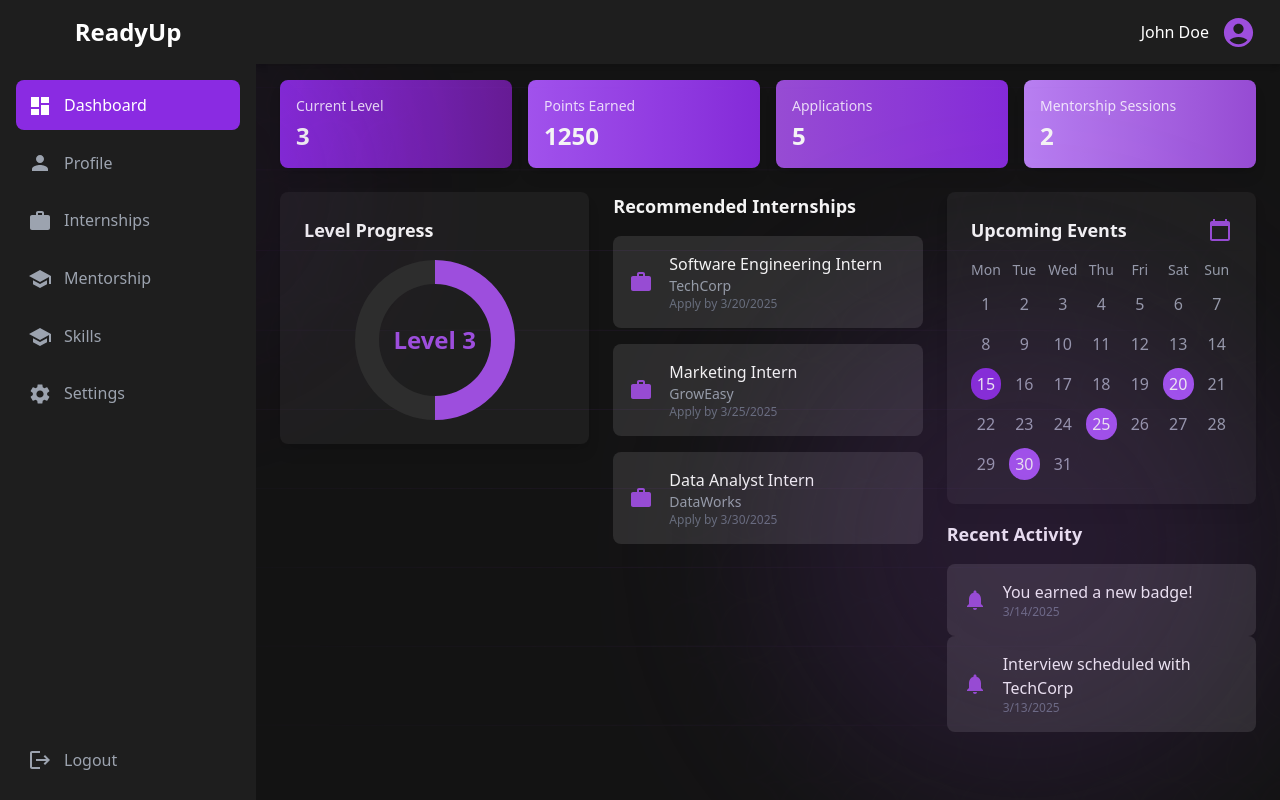
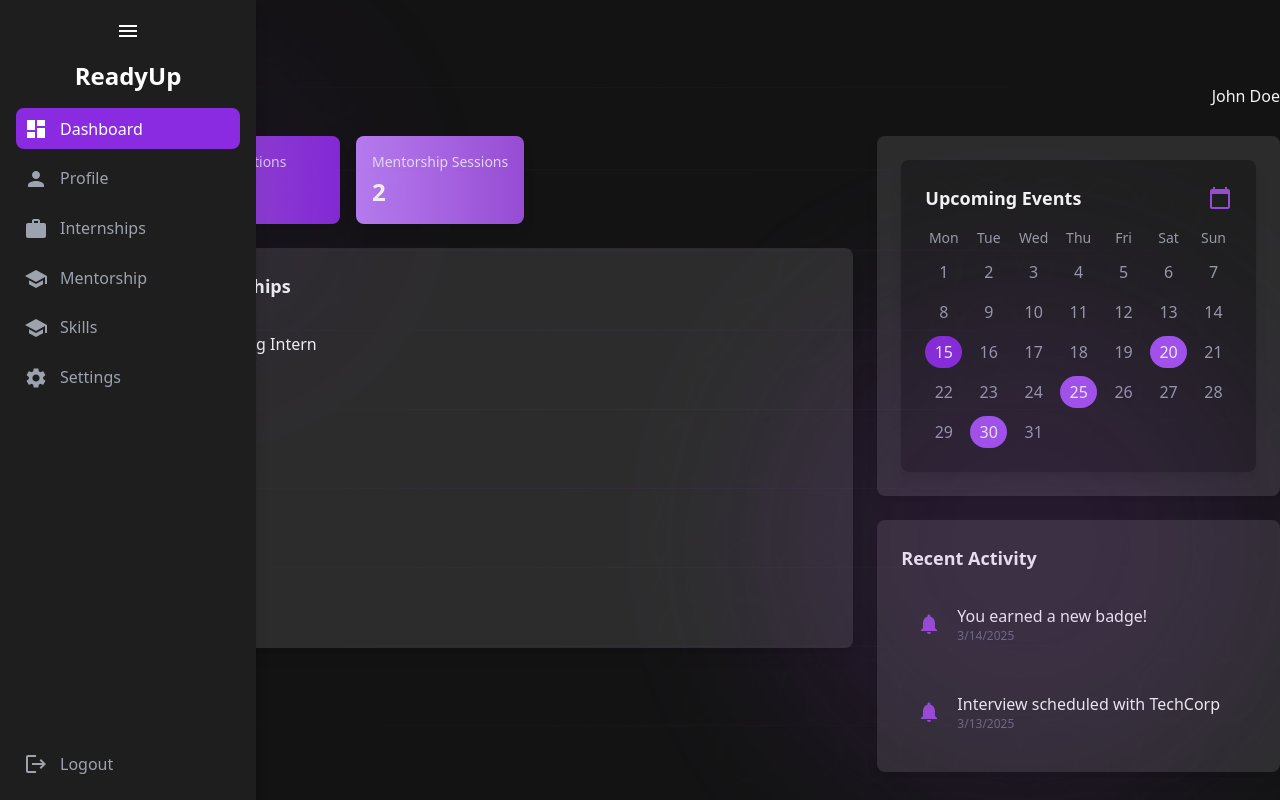
Before and after one commit to 4-DA/ready_to_connect_frontend, a React (Vite) app: page /dashboard in a window 1280 px wide. Built offline with nearby package versions, Linux system fonts and the light colour scheme.

Commit message:
edits to sidebar

```diff
--- a/src/components/dashboard/Header.jsx
+++ b/src/components/dashboard/Header.jsx
@@ -1,20 +1,25 @@
-import React from 'react';
-import { motion } from 'framer-motion';
-import AccountCircleIcon from '@mui/icons-material/AccountCircle';
+import React from "react";
+import MenuIcon from "@mui/icons-material/Menu";
 
-const Header = () => {
+const Header = ({ toggleSidebar, isSidebarOpen }) => {
   return (
-    <motion.div
-      initial={{ opacity: 0 }}
-      animate={{ opacity: 1 }}
-      transition={{ delay: 0.2, duration: 0.5 }}
-      className="fixed top-0 left-64 right-0 h-16 bg-dark-light flex items-center justify-end px-6 shadow-md z-10"
-    >
-      <div className="flex items-center space-x-3">
-        <span className="text-white font-medium">John Doe</span>
-        <AccountCircleIcon className="text-primary-light" fontSize="large" />
+    <div className="flex justify-between items-center mb-6">
+      <div className="flex items-center">
+        {!isSidebarOpen && (
+          <button
+            onClick={toggleSidebar}
+            className="text-white hover:text-gray-300 mr-4"
+          >
+            <MenuIcon />
+          </button>
+        )}
+        <h1 className="text-2xl font-semibold text-white">Dashboard</h1>
       </div>
-    </motion.div>
+      <div className="text-white">
+        <span>John Doe</span>
+        {/* Add profile icon or other header content */}
+      </div>
+    </div>
   );
 };
 
--- a/src/components/dashboard/Sidebar.jsx
+++ b/src/components/dashboard/Sidebar.jsx
@@ -1,4 +1,4 @@
-import React from "react";
+import React, { useState, useEffect } from "react";
 import { Link, useLocation } from "react-router-dom";
 import { motion } from "framer-motion";
 import DashboardIcon from "@mui/icons-material/Dashboard";
@@ -7,9 +7,16 @@ import WorkIcon from "@mui/icons-material/Work";
 import SchoolIcon from "@mui/icons-material/School";
 import SettingsIcon from "@mui/icons-material/Settings";
 import LogoutIcon from "@mui/icons-material/Logout";
+import MenuIcon from "@mui/icons-material/Menu";
+import ChevronRightIcon from "@mui/icons-material/ChevronRight"; // For expand icon
 
-const Sidebar = () => {
+const Sidebar = ({ isOpen, toggleSidebar }) => {
   const location = useLocation();
+  const [isSidebarOpen, setIsSidebarOpen] = useState(isOpen);
+
+  useEffect(() => {
+    setIsSidebarOpen(isOpen);
+  }, [isOpen]);
 
   const menuItems = [
     { path: "/dashboard", label: "Dashboard", icon: <DashboardIcon /> },
@@ -22,28 +29,38 @@ const Sidebar = () => {
 
   return (
     <motion.div
-      initial={{ x: -250 }}
-      animate={{ x: 0 }}
-      transition={{ duration: 0.5 }}
-      className="fixed top-0 left-0 h-screen w-64 bg-dark-light p-4 flex flex-col justify-between z-20"
+      initial={{ x: isSidebarOpen ? 0 : -250 }}
+      animate={{ x: isSidebarOpen ? 0 : -250 }}
+      transition={{ duration: 0.3 }}
+      className={`fixed top-0 left-0 h-screen bg-dark-light p-4 flex flex-col justify-between z-20 ${
+        isSidebarOpen ? "w-64" : "w-16"
+      } shadow-lg`}
     >
       <div>
-        <div className="text-center mb-8">
-          <h2 className="text-2xl font-bold text-white">ReadyUp</h2>
+        <div className="text-center mb-4">
+          <button
+            onClick={toggleSidebar}
+            className="text-white hover:text-primary transition-colors duration-200 mb-4"
+          >
+            {isSidebarOpen ? <MenuIcon /> : <ChevronRightIcon />}
+          </button>
+          {isSidebarOpen && (
+            <h2 className="text-2xl font-bold text-white">ReadyUp</h2>
+          )}
         </div>
         <nav>
           {menuItems.map((item) => (
             <Link
               key={item.path}
               to={item.path}
-              className={`flex items-center p-3 mb-2 rounded-lg transition-colors duration-200 ${
+              className={`flex items-center p-2 mb-2 rounded-lg transition-colors duration-200 ${
                 location.pathname === item.path
                   ? "bg-primary text-white"
                   : "text-gray-400 hover:bg-dark-lighter"
-              }`}
+              } ${!isSidebarOpen ? "justify-center" : ""}`}
             >
               <span className="mr-3">{item.icon}</span>
-              {item.label}
+              {isSidebarOpen && <span>{item.label}</span>}
             </Link>
           ))}
         </nav>
@@ -51,10 +68,12 @@ const Sidebar = () => {
       <div>
         <Link
           to="/login"
-          className="flex items-center p-3 rounded-lg text-gray-400 hover:bg-dark-lighter transition-colors duration-200"
+          className={`flex items-center p-2 rounded-lg text-gray-400 hover:bg-dark-lighter transition-colors duration-200 ${
+            !isSidebarOpen ? "justify-center" : ""
+          }`}
         >
           <LogoutIcon className="mr-3" />
-          Logout
+          {isSidebarOpen && <span>Logout</span>}
         </Link>
       </div>
     </motion.div>
--- a/src/pages/Dashboard.jsx
+++ b/src/pages/Dashboard.jsx
@@ -16,6 +16,7 @@ const Dashboard = () => {
   const [notifications, setNotifications] = useState([]);
   const [loading, setLoading] = useState(true);
   const [error, setError] = useState(null);
+  const [isSidebarOpen, setIsSidebarOpen] = useState(true);
 
   useEffect(() => {
     const fetchData = async () => {
@@ -24,7 +25,7 @@ const Dashboard = () => {
       try {
         const studentId = user.id;
 
-        // Mock data for testing (replace with actual API calls)
+        // Mock data for testing
         const mockStudent = {
           skillLevel: 3,
           totalPoints: 1250,
@@ -88,13 +89,8 @@ const Dashboard = () => {
     );
   }
 
-  // Calculate stats dynamically with fallback values
+  // Calculate stats
   const stats = [
-    {
-      title: "Current Level",
-      value: student.skillLevel || 0,
-      gradient: "bg-gradient-to-r from-primary to-primary-dark",
-    },
     {
       title: "Points Earned",
       value: student.totalPoints || 0,
@@ -118,7 +114,7 @@ const Dashboard = () => {
     ? ((student.totalPoints % pointsPerLevel) / pointsPerLevel) * 100
     : 0;
 
-  // Prepare recent activities from notifications
+  // Prepare recent activities
   const activities = notifications
     .filter((notification) =>
       ["achievement", "application"].includes(notification.type)
@@ -134,62 +130,86 @@ const Dashboard = () => {
     .filter((internship) => internship.applicationDeadline)
     .map((internship) => new Date(internship.applicationDeadline).getDate());
 
+  const toggleSidebar = () => {
+    setIsSidebarOpen(!isSidebarOpen);
+  };
+
   return (
-    <div className="relative min-h-screen bg-dark">
-      <AnimatedBackground />
-      <Sidebar />
-      <Header />
-      <div className="ml-64 pt-20 px-6 pb-6">
-        <div className="flex space-x-4 mb-6">
+    <div className="relative min-h-screen bg-dark flex flex-row w-screen overflow-x-hidden">
+      <Sidebar isOpen={isSidebarOpen} toggleSidebar={toggleSidebar} />
+      <div
+        className={`flex-1 pl-6 pr-0 pt-20 pb-6 transition-all duration-300 ease-in-out ${
+          isSidebarOpen ? "ml-0" : "ml-16"
+        }`}
+      >
+        <Header toggleSidebar={toggleSidebar} isSidebarOpen={isSidebarOpen} />
+        <div className="grid grid-cols-1 md:grid-cols-3 gap-6 w-full">
+          <div className="md:col-span-2">
+            <div className="flex flex-wrap gap-4 mb-6">
               {stats.map((stat, index) => (
+                <div
+                  key={index}
+                  className="transform hover:scale-105 transition-transform duration-200"
+                >
                   <StatsCard
-              key={index}
                     title={stat.title}
                     value={stat.value}
                     gradient={stat.gradient}
                   />
+                </div>
               ))}
             </div>
-        <div className="grid grid-cols-1 md:grid-cols-3 gap-6">
-          <div className="md:col-span-1">
-            <ProgressChart
-              progress={progressToNextLevel}
-              currentLevel={student.skillLevel || 0}
-            />
-          </div>
-          <div className="md:col-span-1 space-y-4">
-            <h3 className="text-lg font-semibold text-white">
+            <div className="bg-dark-lighter p-6 rounded-lg shadow-lg">
+              <h3 className="text-lg font-semibold text-white mb-4">
                 Recommended Internships
               </h3>
+              <div className="space-y-4">
                 {internships.slice(0, 3).map((internship, index) => (
+                  <div
+                    key={index}
+                    className="transform hover:scale-[1.02] transition-transform duration-200"
+                  >
                     <InternshipCard
-                key={index}
                       title={internship.title}
-                company={internship.business?.companyName || "Unknown Company"}
+                      company={
+                        internship.business?.companyName || "Unknown Company"
+                      }
                       date={`Apply by ${new Date(
                         internship.applicationDeadline
                       ).toLocaleDateString()}`}
                     />
+                  </div>
                 ))}
               </div>
-          <div className="md:col-span-1 space-y-4">
+            </div>
+          </div>
+          <div className="md:col-span-1 space-y-6">
+            <div className="bg-dark-lighter p-6 rounded-lg shadow-lg">
               <Calendar eventDates={eventDates} />
-            <div>
+            </div>
+            <div className="bg-dark-lighter p-6 rounded-lg shadow-lg">
               <h3 className="text-lg font-semibold text-white mb-4">
                 Recent Activity
               </h3>
+              <div className="space-y-4">
                 {activities.map((activity, index) => (
+                  <div
+                    key={index}
+                    className="transform hover:scale-[1.02] transition-transform duration-200"
+                  >
                     <RecentActivity
-                  key={index}
                       message={activity.message}
                       date={activity.date}
                     />
+                  </div>
                 ))}
               </div>
             </div>
           </div>
         </div>
       </div>
+      <AnimatedBackground />
+    </div>
   );
 };
 
```
Lines whose indentation alone changed are shown as unchanged.
